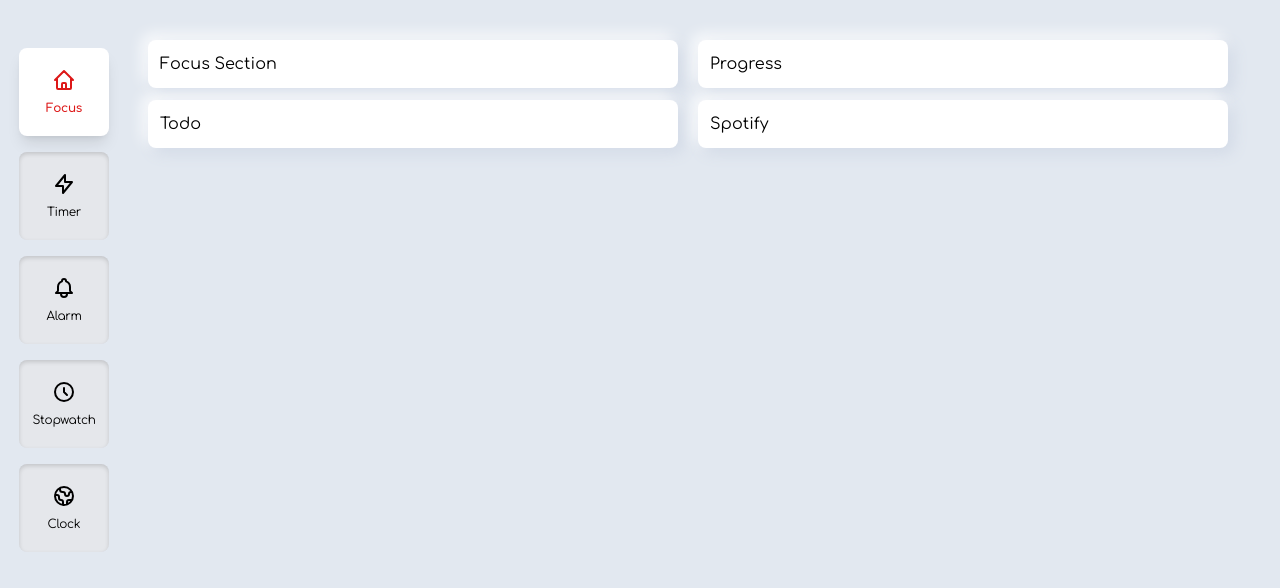
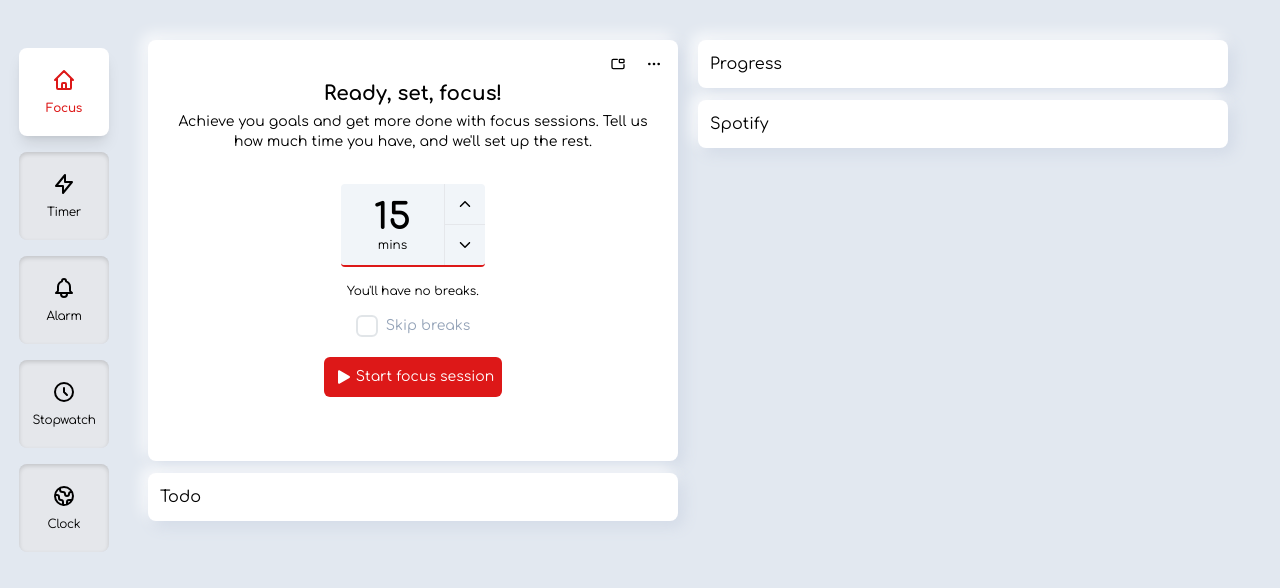
Before and after one commit to Baayeh/focus-hub, a React (Vite) app: page / in a window 1280 px wide. Shown: the top 588 px of the page. Built offline with nearby package versions, Linux system fonts and the light colour scheme.

Commit message:
Add focus card

```diff
--- /dev/null
+++ b/src/components/FocusComponent.jsx
@@ -0,0 +1,76 @@
+import React, { useState } from 'react';
+import { TbPictureInPictureTop, TbDots } from 'react-icons/tb';
+import { IoIosArrowDown, IoIosArrowUp } from 'react-icons/io';
+import { BsFillPlayFill } from 'react-icons/bs';
+import { Checkbox } from 'primereact/checkbox';
+
+const FocusComponent = () => {
+  const [disable, setDisable] = useState(true);
+  const [checked, setChecked] = useState(false);
+
+  return (
+    <div className="focus-comonent card bg-white shadow-white-shadow rounded-lg mb-3 p-2">
+      <div className="focus-header flex justify-end items-center gap-1">
+        <button type="button" className="hover:bg-slate-100 p-2 rounded">
+          <TbPictureInPictureTop />
+        </button>
+        <button type="button" className="hover:bg-slate-100 p-2 rounded">
+          <TbDots />
+        </button>
+      </div>
+      <div className="card-body text-center px-3">
+        <h3 className="font-bold text-xl">Ready, set, focus!</h3>
+        <p className="text-sm my-1">
+          Achieve you goals and get more done with focus sessions. Tell us how
+          much time you have, and we'll set up the rest.
+        </p>
+
+        <div className="set-focus-time border-b-2 border-primaryColor bg-slate-100 max-w-[9rem] mx-auto rounded flex mt-8">
+          <div className="focus-time w-[8rem] flex flex-col items-center justify-center p-3">
+            <span className="text-4xl font-bold">15</span>
+            <span className="text-xs">mins</span>
+          </div>
+          <div className="focus-time-actions flex flex-col items-center justify-center border-l">
+            <button type="button" className="hover:bg-slate-200 p-3 border-b">
+              <IoIosArrowUp />
+            </button>
+            <button type="button" className="hover:bg-slate-200 p-3">
+              <IoIosArrowDown />
+            </button>
+          </div>
+        </div>
+
+        <p className="text-xs my-4">You'll have no breaks.</p>
+
+        <div className="focus-checkbox flex gap-2 justify-center items-center">
+          <Checkbox
+            inputId="focus-checkbox"
+            disabled={disable}
+            checked={checked}
+            onChange={(e) => setChecked(e.checked)}
+          ></Checkbox>
+          <label
+            htmlFor="focus-checkbox"
+            className={`${
+              disable ? 'text-slate-400' : 'text-secondaryColor'
+            } p-checkbox-label text-sm`}
+          >
+            Skip breaks
+          </label>
+        </div>
+
+        <div className="focus-actions mt-5 mb-14 flex justify-center">
+          <button
+            type="button"
+            className="bg-primaryColor hover:shadow hover:shadow-gray-500 transition-all ease-out duration-300 flex justify-center items-center text-white p-2 rounded-md"
+          >
+            <BsFillPlayFill className="text-2xl" />
+            <span className="text-sm">Start focus session</span>
+          </button>
+        </div>
+      </div>
+    </div>
+  );
+};
+
+export default FocusComponent;
--- a/src/routes/Focus.jsx
+++ b/src/routes/Focus.jsx
@@ -1,4 +1,5 @@
 import React from 'react';
+import FocusComponent from '../components/FocusComponent';
 
 const Focus = () => {
   return (
@@ -7,9 +8,7 @@ const Focus = () => {
       className="py-4 md:py-10 px-5 lg:max-w-[70rem]  grid grid-cols-1 md:grid-cols-2 gap-x-5"
     >
       <div className="focus-todo-section">
-        <div className="card bg-white shadow-white-shadow rounded-lg mb-3">
-          <div className="card-body p-3">Focus Section</div>
-        </div>
+        <FocusComponent />
         <div className="card bg-white shadow-white-shadow rounded-lg mb-3">
           <div className="card-body p-3">Todo</div>
         </div>
```
